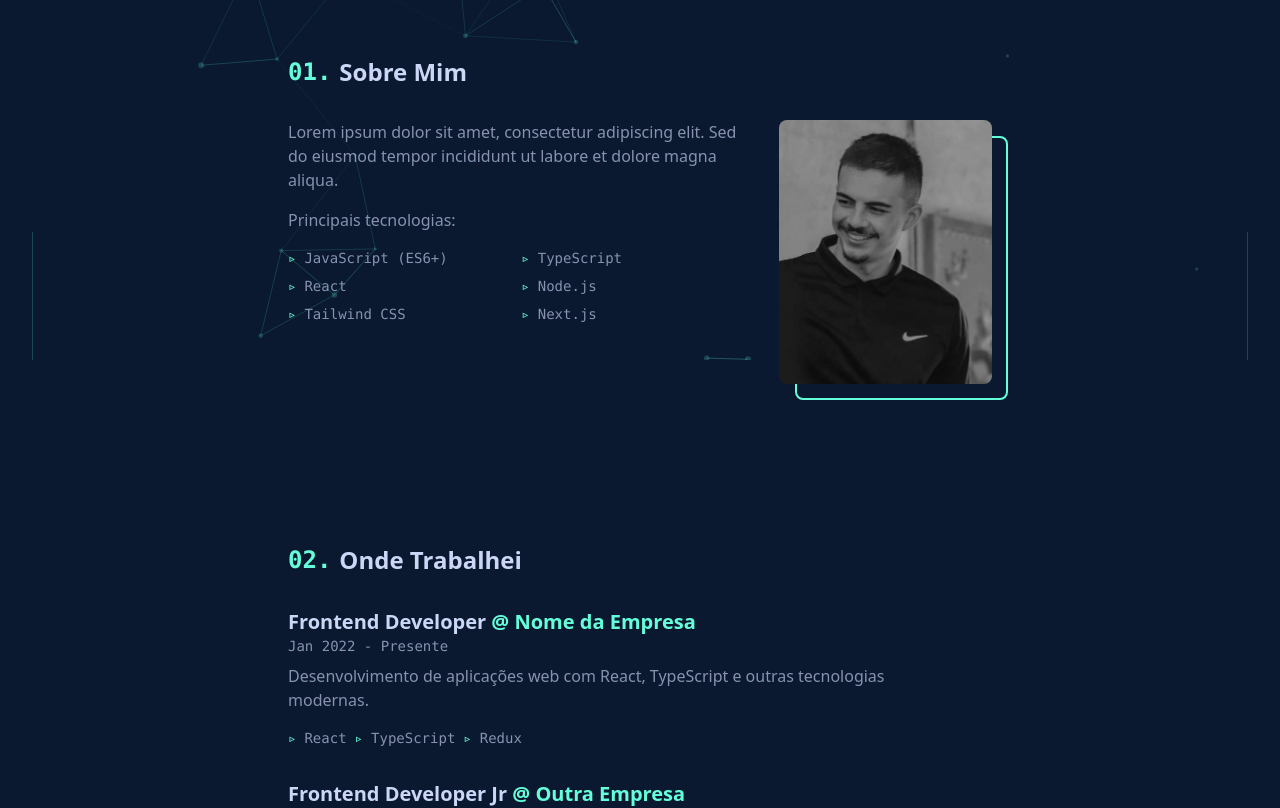
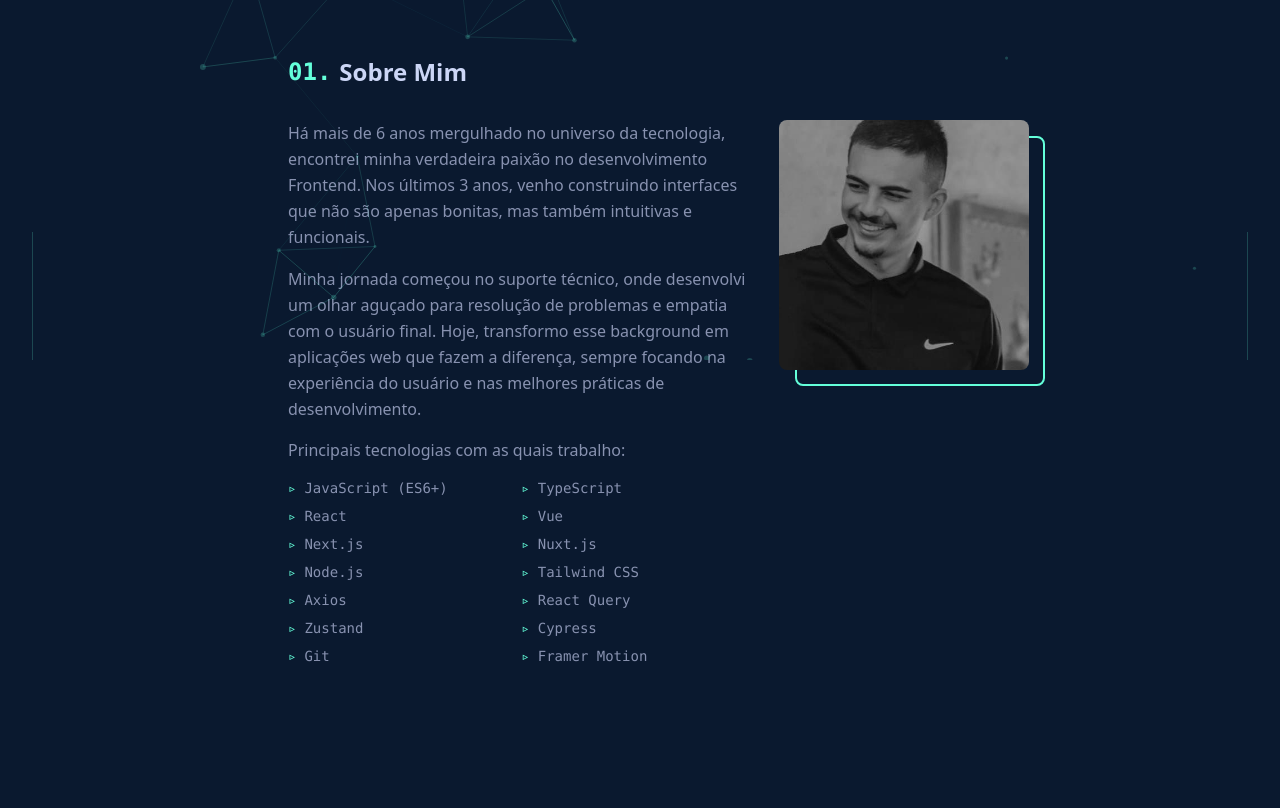
Before and after one commit to LukaVieira1/my-portfolio, a React (Vite) app: page / in a window 1280 px wide. Shown: the part 440-1248 px from the top of the page. Built offline with nearby package versions, Linux system fonts and the light colour scheme.

Commit message:
refactor: about me section texts

```diff
--- a/src/App.tsx
+++ b/src/App.tsx
@@ -17,9 +17,22 @@ function App() {
     "JavaScript (ES6+)",
     "TypeScript",
     "React",
+    "Vue",
+    "Next.js",
+    "Nuxt.js",
     "Node.js",
     "Tailwind CSS",
-    "Next.js",
+    "Axios",
+    "React Query",
+    "Zustand",
+    "Cypress",
+    "Git",
+    "Framer Motion",
+  ];
+
+  const aboutMeParagraphs = [
+    "Há mais de 6 anos mergulhado no universo da tecnologia, encontrei minha verdadeira paixão no desenvolvimento Frontend. Nos últimos 3 anos, venho construindo interfaces que não são apenas bonitas, mas também intuitivas e funcionais.",
+    "Minha jornada começou no suporte técnico, onde desenvolvi um olhar aguçado para resolução de problemas e empatia com o usuário final. Hoje, transformo esse background em aplicações web que fazem a diferença, sempre focando na experiência do usuário e nas melhores práticas de desenvolvimento.",
   ];
 
   return (
@@ -121,11 +134,15 @@ function App() {
           </motion.h2>
           <div className="grid md:grid-cols-3 gap-8">
             <div className="md:col-span-2 space-y-4">
-              <p>
-                Lorem ipsum dolor sit amet, consectetur adipiscing elit. Sed do
-                eiusmod tempor incididunt ut labore et dolore magna aliqua.
+              {aboutMeParagraphs.map((paragraph, index) => (
+                <p key={index} className="text-[#8892b0] leading-relaxed">
+                  {paragraph}
+                </p>
+              ))}
+
+              <p className="mt-8">
+                Principais tecnologias com as quais trabalho:
               </p>
-              <p>Principais tecnologias:</p>
               <ul className="grid grid-cols-2 gap-2 font-mono text-sm">
                 {mainTechs.map((tech) => (
                   <motion.li
@@ -141,18 +158,22 @@ function App() {
               </ul>
             </div>
             <motion.div
-              className="relative group"
+              className="relative group w-[250px] h-[250px]"
               whileHover={{ scale: 1.05 }}
               transition={{ duration: 0.3 }}
             >
-              <div className="relative z-10 rounded-lg overflow-hidden">
+              <div className="relative z-10 rounded-lg overflow-hidden w-full h-full">
                 <img
                   src="/profile-pic.jpeg"
                   alt="Luka Vieira"
-                  className="grayscale hover:grayscale-0 transition-all duration-300"
+                  className="w-full h-full object-cover grayscale hover:grayscale-0 transition-all duration-300"
                 />
               </div>
-              <div className="absolute inset-0 border-2 border-[#64ffda] rounded-lg translate-x-4 translate-y-4 group-hover:translate-x-2 group-hover:translate-y-2 transition-transform duration-300" />
+              <div
+                className="absolute inset-0 border-2 border-[#64ffda] rounded-lg
+                           translate-x-4 translate-y-4 group-hover:translate-x-2
+                           group-hover:translate-y-2 transition-transform duration-300"
+              />
             </motion.div>
           </div>
         </section>
```
